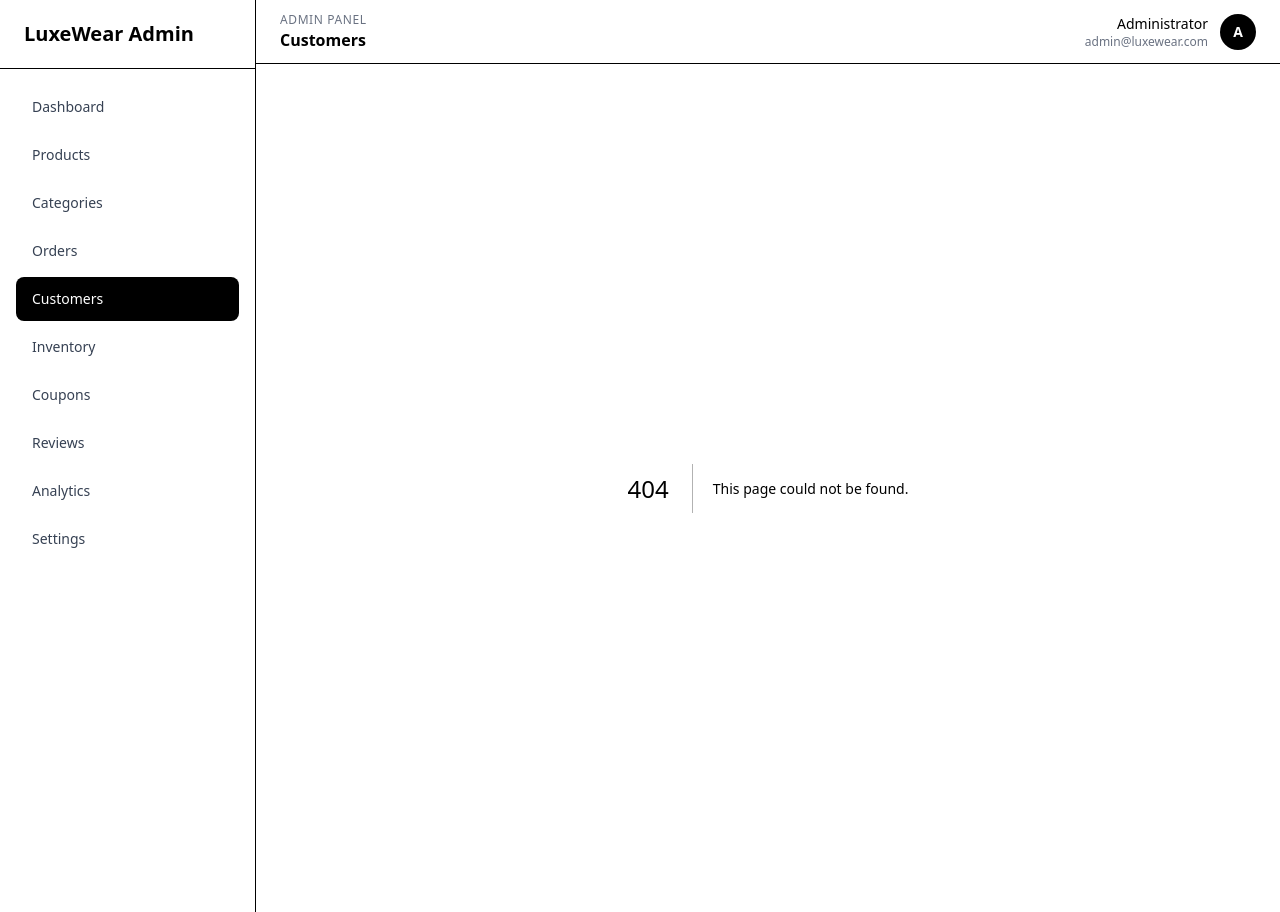
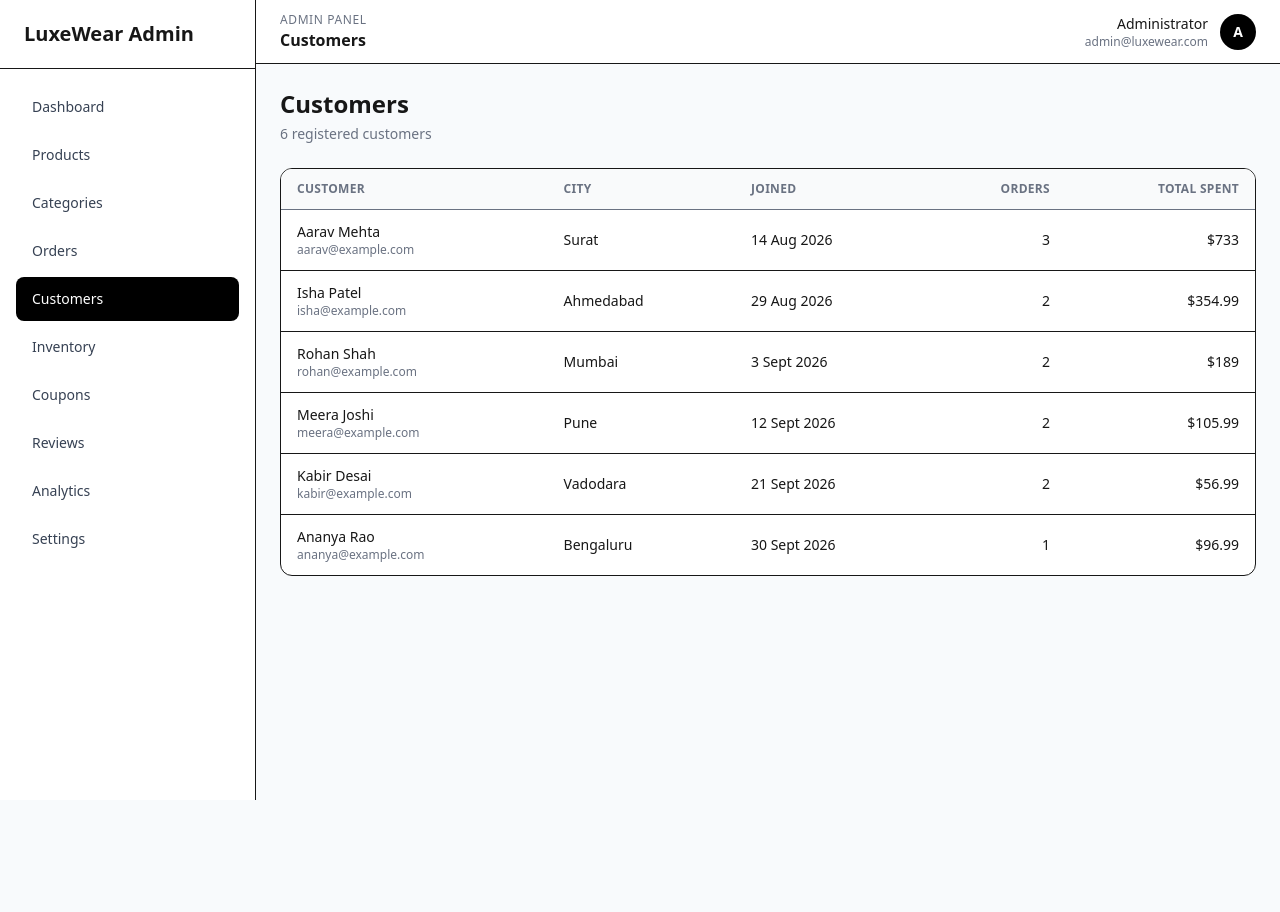
Before and after one commit to HetalRupareliya91/luxewear-fashion-ecommerce, a Next.js app in the folder admin/: page /customers in a window 1280 px wide. Before the commit this address had no page. After the commit the page ends 800 px from the top, so only its background shows below. Built offline with nearby package versions, Linux system fonts and the light colour scheme.

Commit message:
feat(admin): add the customers page

```diff
--- /dev/null
+++ b/admin/src/app/customers/page.tsx
@@ -0,0 +1,31 @@
+import { DataTable, type Column } from "@/components/ui/DataTable";
+import { PageHeader } from "@/components/ui/PageHeader";
+import { customers } from "@/data/customers";
+import { adminOrders } from "@/data/orders";
+import { formatDate, formatMoney } from "@/lib/format";
+import { REVENUE_STATUSES } from "@/lib/orderStatus";
+import { orderTotal } from "@/lib/orders";
+import type { Customer } from "@/lib/types";
+
+function summary(customerId: string) {
+  const orders = adminOrders.filter((o) => o.customerId === customerId);
+  const spent = orders.filter((o) => REVENUE_STATUSES.includes(o.status)).reduce((s, o) => s + orderTotal(o), 0);
+  return { count: orders.length, spent };
+}
+
+const columns: Column<Customer>[] = [
+  { key: "name", header: "Customer", render: (c) => <div><p className="font-medium">{c.name}</p><p className="text-xs text-gray-500">{c.email}</p></div> },
+  { key: "city", header: "City", render: (c) => c.city },
+  { key: "joined", header: "Joined", render: (c) => formatDate(c.joinedAt) },
+  { key: "orders", header: "Orders", align: "right", render: (c) => summary(c.id).count },
+  { key: "spent", header: "Total spent", align: "right", render: (c) => formatMoney(summary(c.id).spent) },
+];
+
+export default function CustomersPage() {
+  return (
+    <div className="space-y-6">
+      <PageHeader title="Customers" description={`${customers.length} registered customers`} />
+      <DataTable columns={columns} rows={customers} rowKey={(c) => c.id} />
+    </div>
+  );
+}
```
